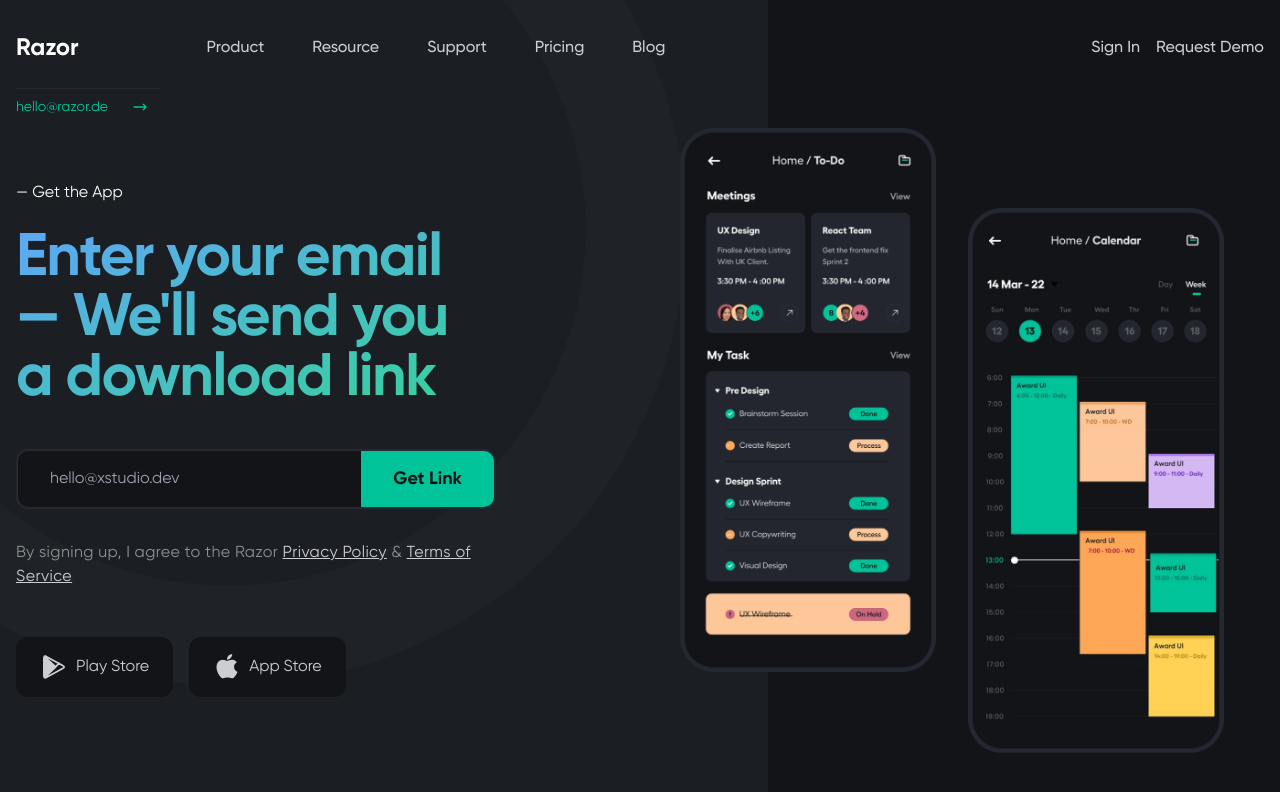
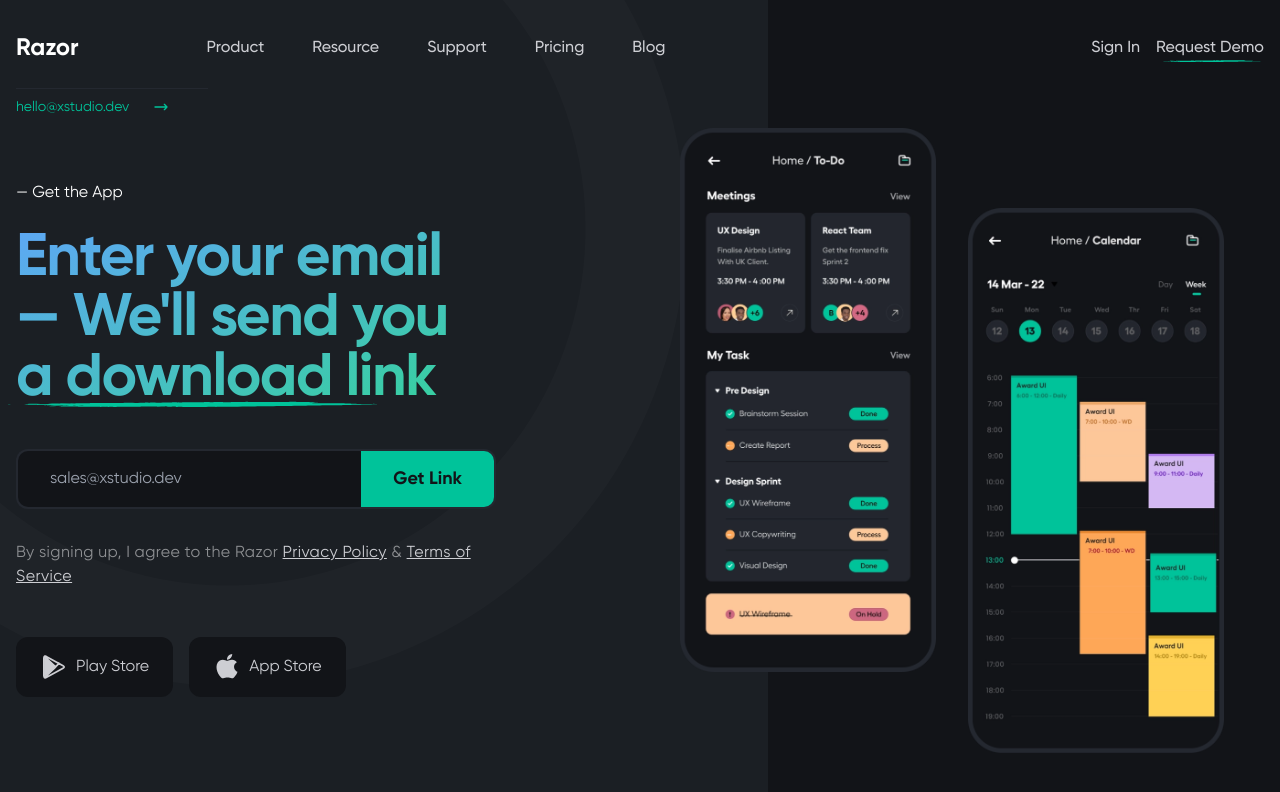
Before and after one commit to roma-marshall/landing-vue, a Vue app: page / in a window 1280 px wide. Shown: the top 792 px of the page. Built offline with nearby package versions, Linux system fonts and the light colour scheme.

Commit message:
add shadow

```diff
--- a/src/App.vue
+++ b/src/App.vue
@@ -1,6 +1,6 @@
 <template>
   <div class="min-h-screen w-full bg-gray-800 text-white relative">
-    <Circle src="/img/circle.svg" alt="" class="absolute top-0 left-0 -translate-x-1/4 -translate-y-1/4 opacity-40"/>
+    <Circle class="absolute top-0 left-0 -translate-x-1/4 -translate-y-1/4 opacity-40" />
     <div class="bg-gray-900 inset-y-0 right-0 w-2/5 absolute"></div>
     <div class="mx-auto max-w-7xl px-4 pt-8 relative">
       <nav class="flex items-center justify-between">
@@ -16,14 +16,17 @@
         </div>
         <div class="flex items-center gap-4 font-medium text-gray-500">
           <a href="#" class="hover:text-white">Sign In</a>
-          <a href="#" class="hover:text-white">Request Demo</a>
+          <a href="#" class="relative hover:text-white">
+            <span>Request Demo</span>
+            <img src="/img/decoration.svg" alt="" class="w-32 absolute left-0" />
+          </a>
         </div>
       </nav>
       <div class="grid grid-cols-2 pt-6">
         <div class="max-w-xl pr-24">
-          <div class="flex items-center gap-6 w-36 border-t border-gray-700 pt-2">
-            <span class="text-sm font-normal text-teal-500">hello@razor.de</span>
-            <ArrowRight class="h-4 w-4 text-teal-500"/>
+          <div class="flex items-center gap-6 w-48 border-t border-gray-700 pt-2">
+            <span class="text-sm font-normal text-teal-500">hello@xstudio.dev</span>
+            <ArrowRight class="h-4 w-4 text-teal-500" />
           </div>
           <div class="pt-16">
             <span>&#8212; Get the App</span>
@@ -31,9 +34,10 @@
               Enter your email <br />
               &#8212; We'll send you a download link
             </h1>
-            <div class="flex items-center mt-10">
+            <img src="/img/decoration.svg" alt="" class="-mt-2 w-96 absolute left-0" />
+            <div class="flex items-center mt-10 shadow-glow focus-within:shadow-teal-500/40 transition-shadow ease-out rounded-xl">
               <input type="text"
-                     placeholder="hello@xstudio.dev"
+                     placeholder="sales@xstudio.dev"
                      class="flex-1 rounded-l-xl border-2 border-r-0 border-gray-700 bg-gray-900 leading-6 focus:outline-none px-8 py-4">
               <button class="px-8 py-4 rounded-r-xl border-2 border-l-0 border-gray-700 bg-teal-500 text-gray-900 text-lg leading-6 font-bold">Get Link</button>
             </div>
@@ -44,11 +48,11 @@
             </p>
             <div class="flex items-center gap-4 pt-12">
               <button class="flex items-center gap-2 px-6 py-4 text-gray-500 rounded-xl bg-gray-900">
-                <PlayStoreIcon class="h-7 w-7"/>
+                <PlayStoreIcon class="h-7 w-7" />
                 Play Store
               </button>
               <button class="flex items-center gap-2 px-6 py-4 text-gray-500 rounded-xl bg-gray-900">
-                <AppleIcon class="h-7 w-7"/>
+                <AppleIcon class="h-7 w-7" />
                 App Store
               </button>
             </div>
@@ -56,8 +60,8 @@
         </div>
         <div class="pt-10">
           <div class="flex justify-center gap-8">
-            <img src="/img/screen-1.png" alt="" class="h-full w-64"/>
-            <img src="/img/screen-2.png" alt="" class="h-full w-64 pt-20"/>
+            <img src="/img/screen-1.png" alt="" class="h-full w-64" />
+            <img src="/img/screen-2.png" alt="" class="h-full w-64 pt-20" />
           </div>
         </div>
       </div>
--- a/tailwind.config.js
+++ b/tailwind.config.js
@@ -18,9 +18,12 @@
           500: "#CDCED3",
         },
         teal: {
-          500: '#00C39A'
-        }
-      }
+          500: "#00C39A"
+        },
+      },
+      boxShadow: {
+        glow: "0 0 0 1px var(--tw-shadow-color),0 0 12px 0 var(--tw-shadow-color)"
+      },
     },
   },
   plugins: [],
```
